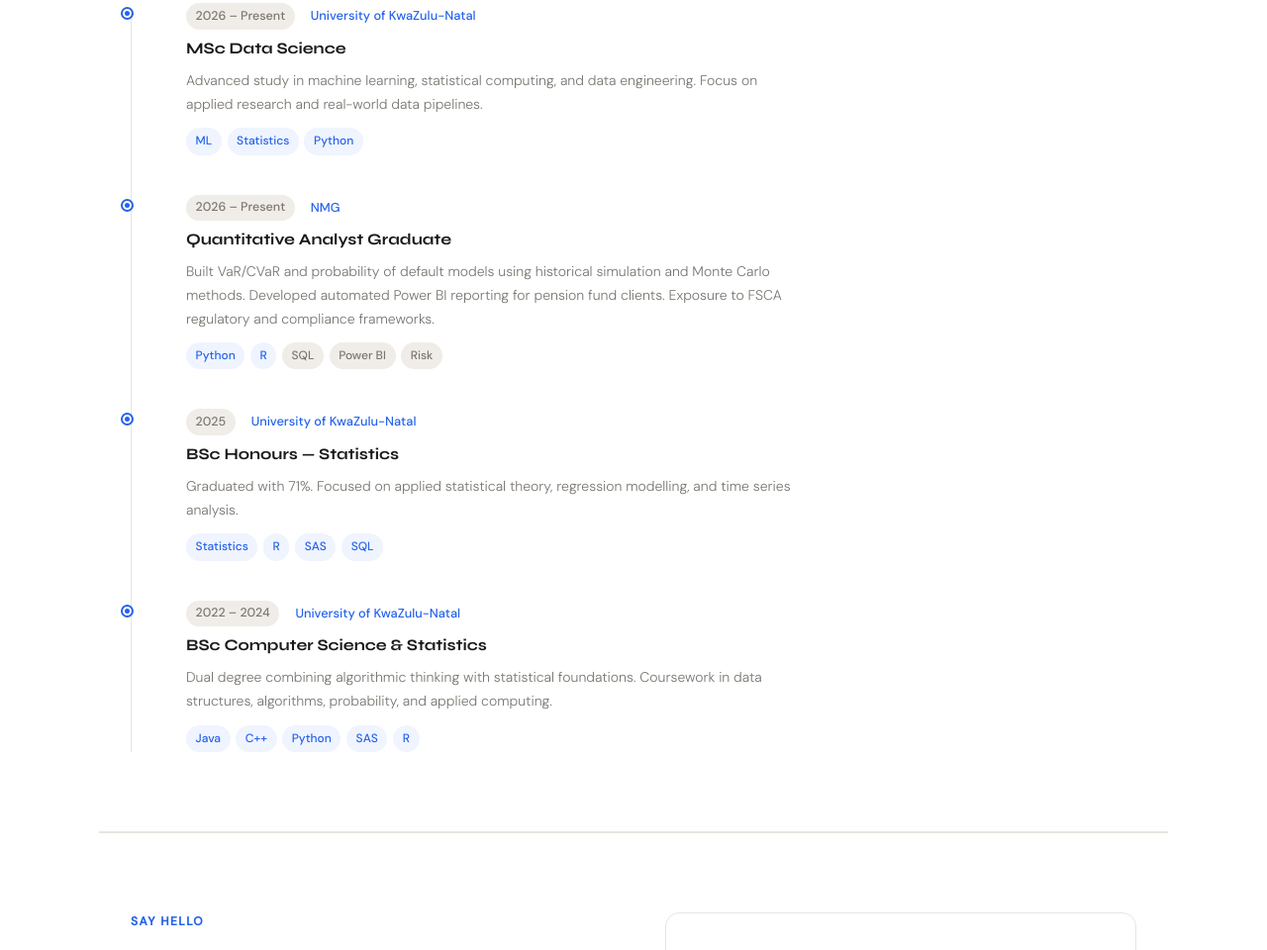
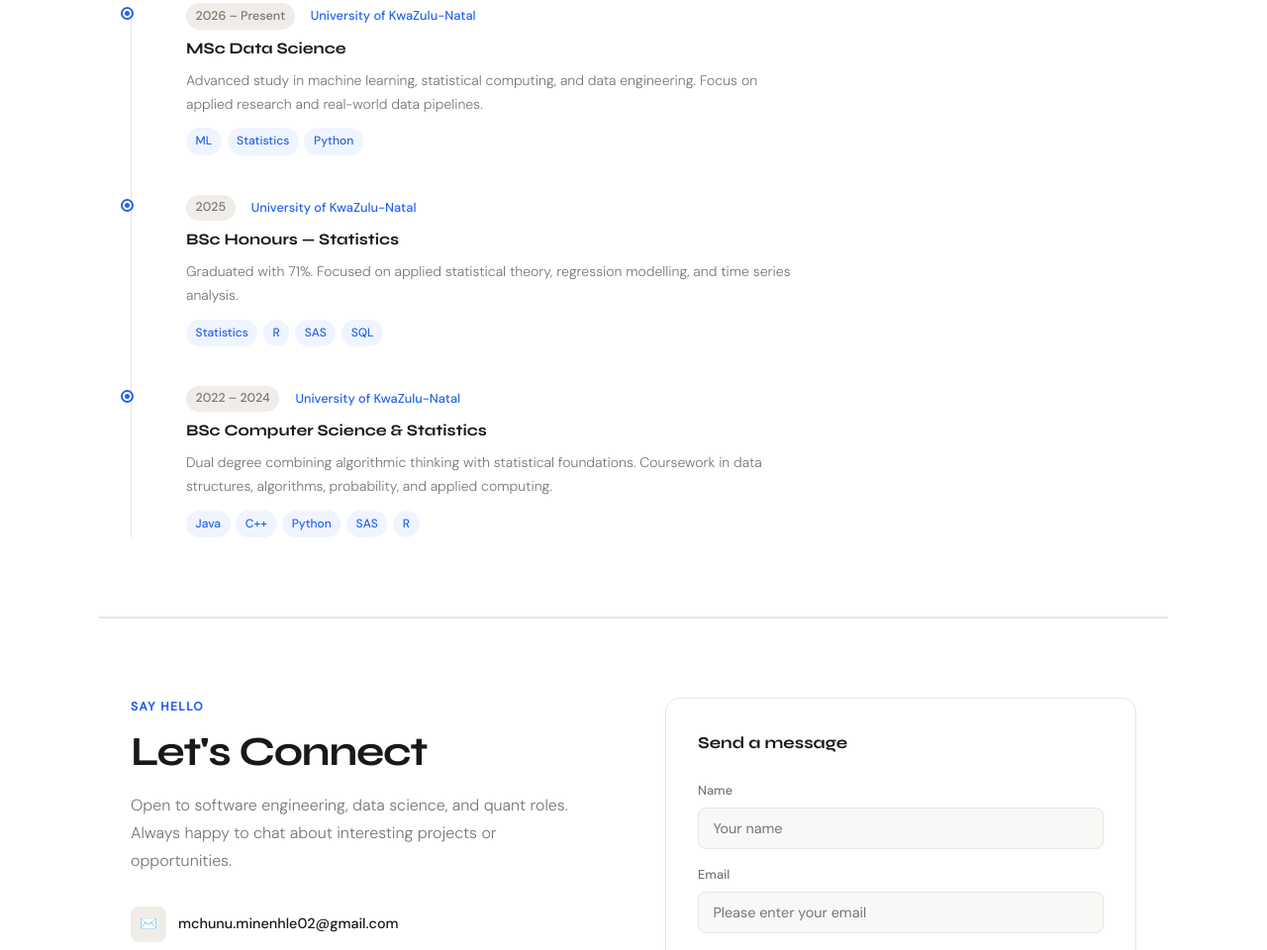
Before and after one commit to Minenhle-cyber/Minenhle-cyber.github.io, a plain HTML site: page index.html in a window 1280 px wide. Shown: the part 2801-3761 px from the top of the page at 99% size. Drawn offline with Linux system fonts and the light colour scheme.

Commit message:
update portfolioo

```diff
--- a/index.html
+++ b/index.html
@@ -868,19 +868,7 @@
         </div>
       </div>
 
-      <div class="timeline-item fade-up" style="transition-delay:0.08s">
-        <div class="timeline-meta">
-          <span class="timeline-date">2026 – Present</span>
-          <span class="timeline-company">NMG</span>
-        </div>
-        <h4>Quantitative Analyst Graduate</h4>
-        <p>Built VaR/CVaR and probability of default models using historical simulation and Monte Carlo methods. Developed automated Power BI reporting for pension fund clients. Exposure to FSCA regulatory and compliance frameworks.</p>
-        <div class="timeline-tags">
-          <span class="tag accent">Python</span><span class="tag accent">R</span><span class="tag">SQL</span><span class="tag">Power BI</span><span class="tag">Risk</span>
-        </div>
-      </div>
-
-      <div class="timeline-item fade-up" style="transition-delay:0.16s">
+      <div class="timeline-item fade-up" style="transition-delay:0.09s">
         <div class="timeline-meta">
           <span class="timeline-date">2025</span>
           <span class="timeline-company">University of KwaZulu-Natal</span>
@@ -892,7 +880,7 @@
         </div>
       </div>
 
-      <div class="timeline-item fade-up" style="transition-delay:0.24s">
+      <div class="timeline-item fade-up" style="transition-delay:0.18s">
         <div class="timeline-meta">
           <span class="timeline-date">2022 – 2024</span>
           <span class="timeline-company">University of KwaZulu-Natal</span>
```
